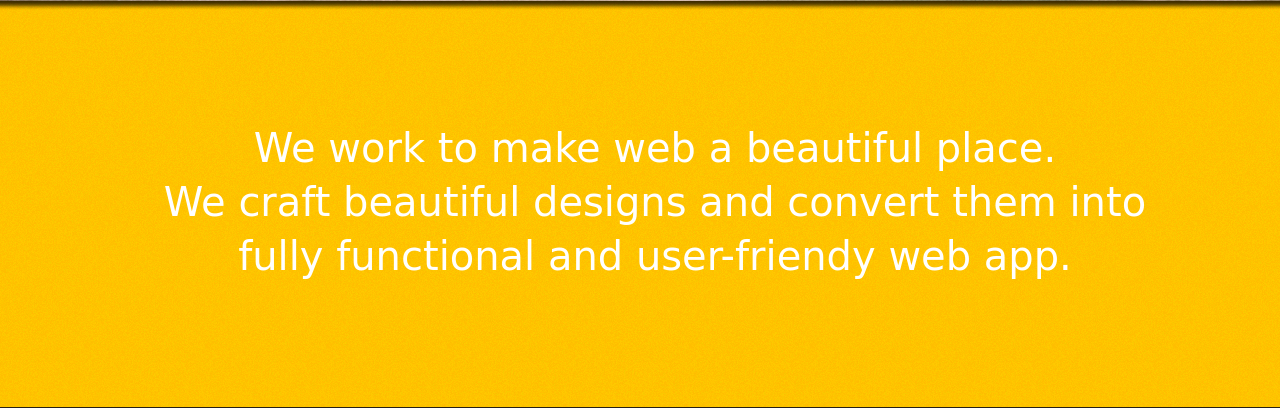
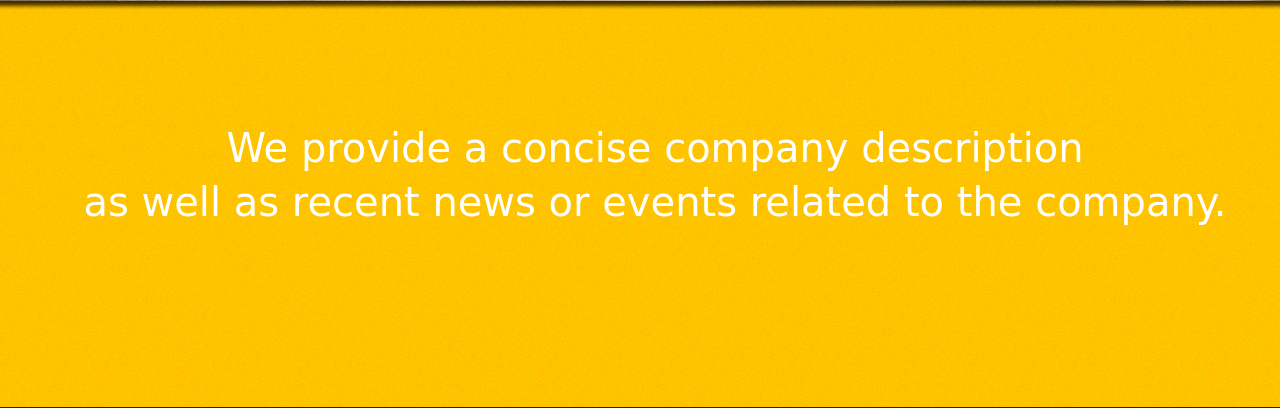
Before and after one commit to jingwei-yang/QuickReadyForInterview, a Flask app: page / in a window 1280 px wide. Shown: the part 599-1007 px from the top of the page. Run offline with Flask 2, Linux system fonts and the light colour scheme; some libraries are stand-ins or nearby versions; some web fonts are replaced.

```diff
--- a/templates/login.html
+++ b/templates/login.html
@@ -51,9 +51,8 @@ Home | QuickReadyForInterview
           <div class="row">
             <div class="span12">
               <article>
-                <p>We work to make web a beautiful place.</p>
-                <p>We craft beautiful designs and convert them into</p>
-                <p>fully functional and user-friendy web app.</p>
+                <p>We provide a concise company description</p>
+                <p>as well as recent news or events related to the company.</p>
               </article>
             </div>
             <!-- ./span12 -->
```
